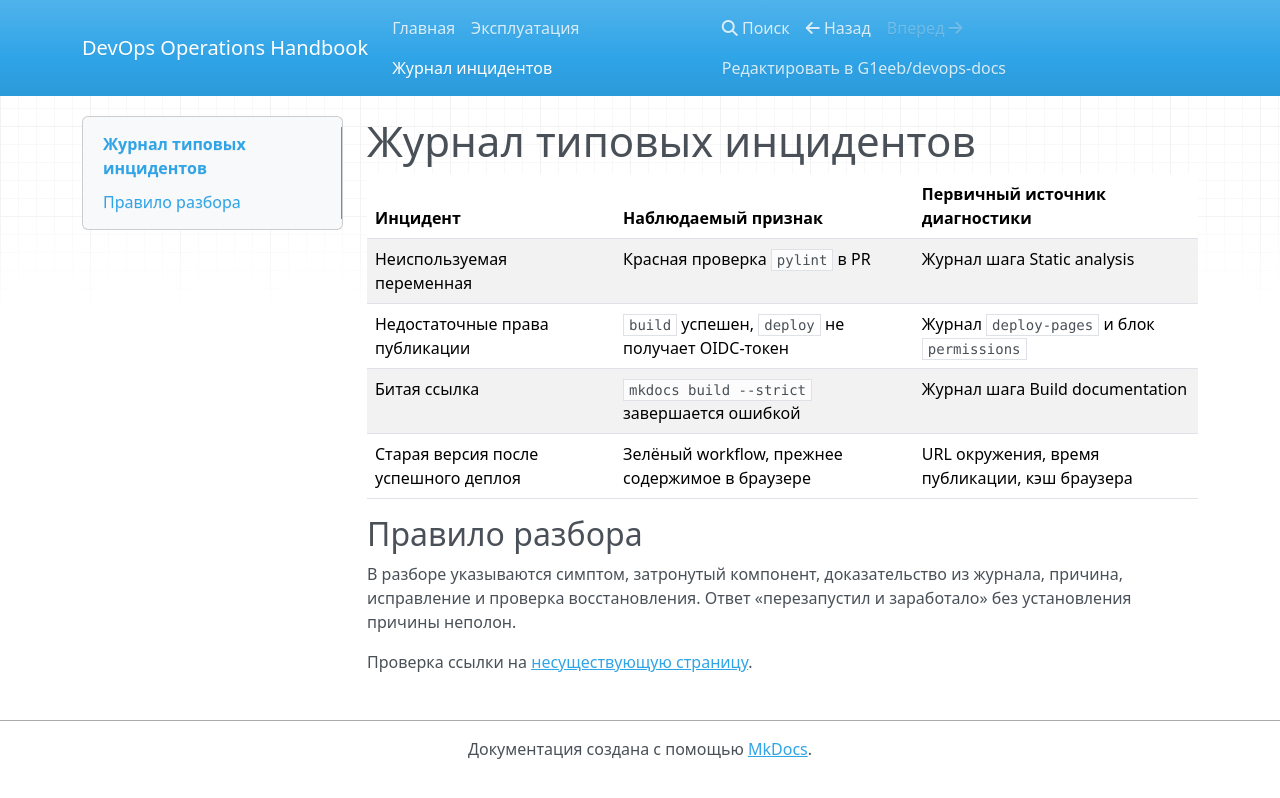
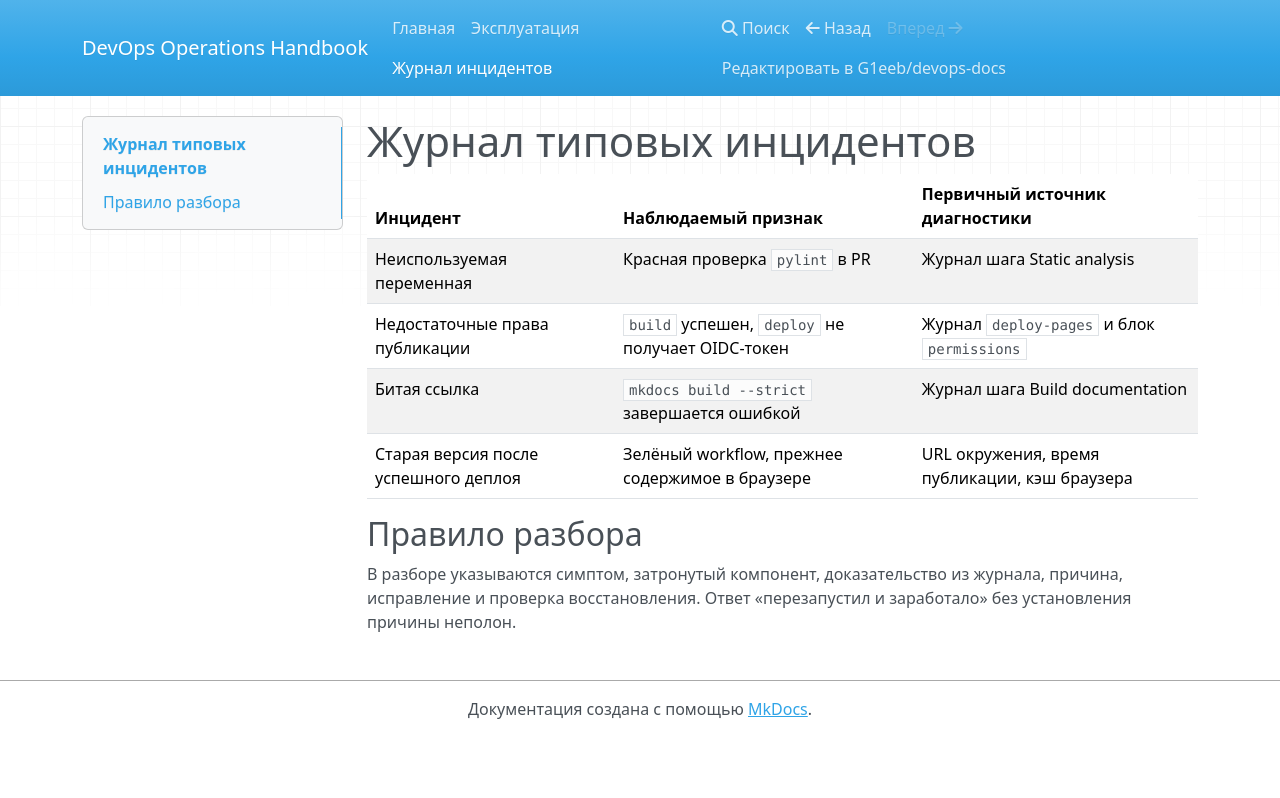
Before and after one commit to G1eeb/devops-docs, an MkDocs documentation site: the page built from docs/incidents.md, in a window 1280 px wide. Shown: the top 798 px of the page. Built offline with MkDocs 1.6.1, drawn with Linux system fonts in a browser that asks for light colours; nearby versions of some CDN libraries.

Commit message:
test: remove broken link

```diff
--- a/docs/incidents.md
+++ b/docs/incidents.md
@@ -10,5 +10,3 @@
 ## Правило разбора
 
 В разборе указываются симптом, затронутый компонент, доказательство из журнала, причина, исправление и проверка восстановления. Ответ «перезапустил и заработало» без установления причины неполон.
-
-Проверка ссылки на [несуществующую страницу](missing-page.md).
```
